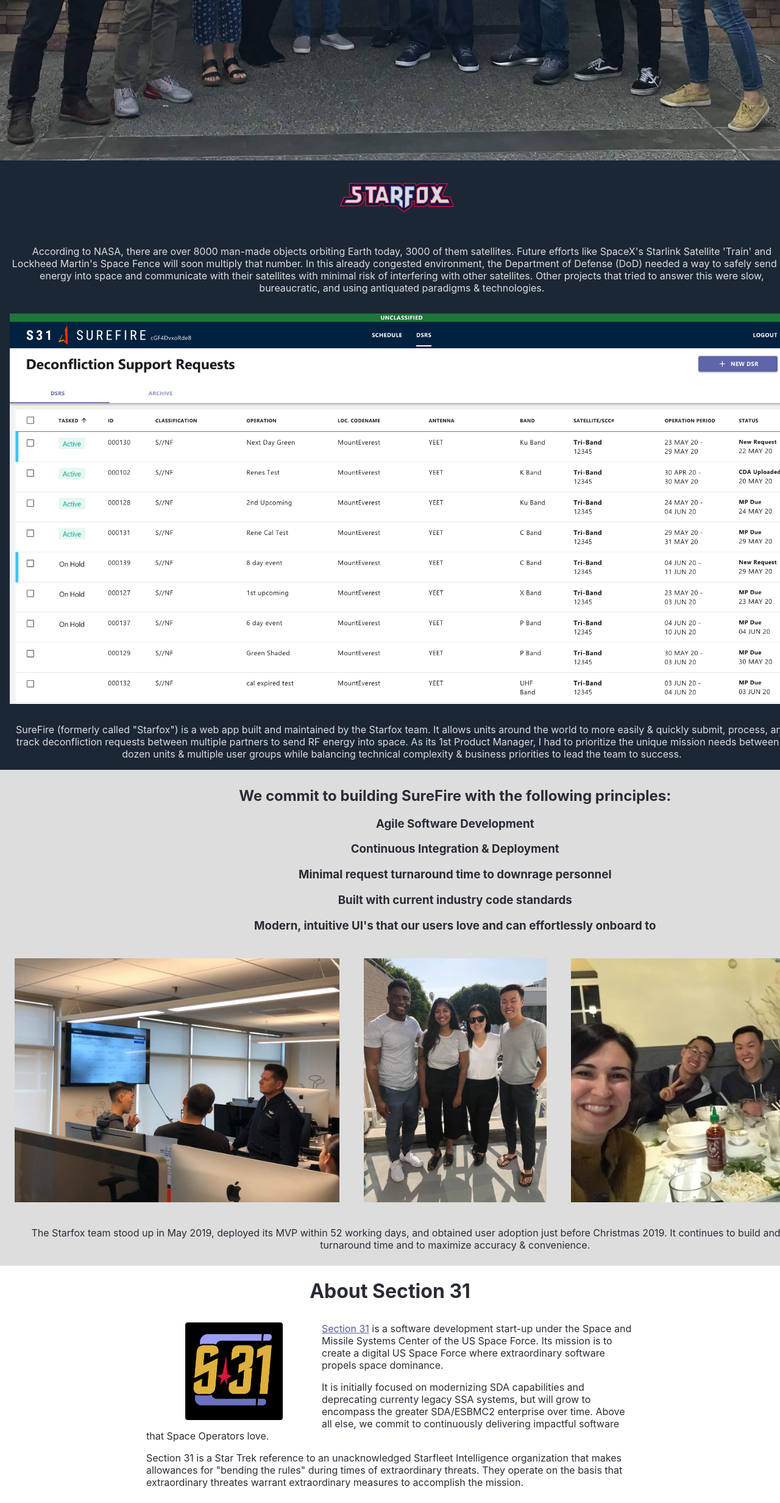
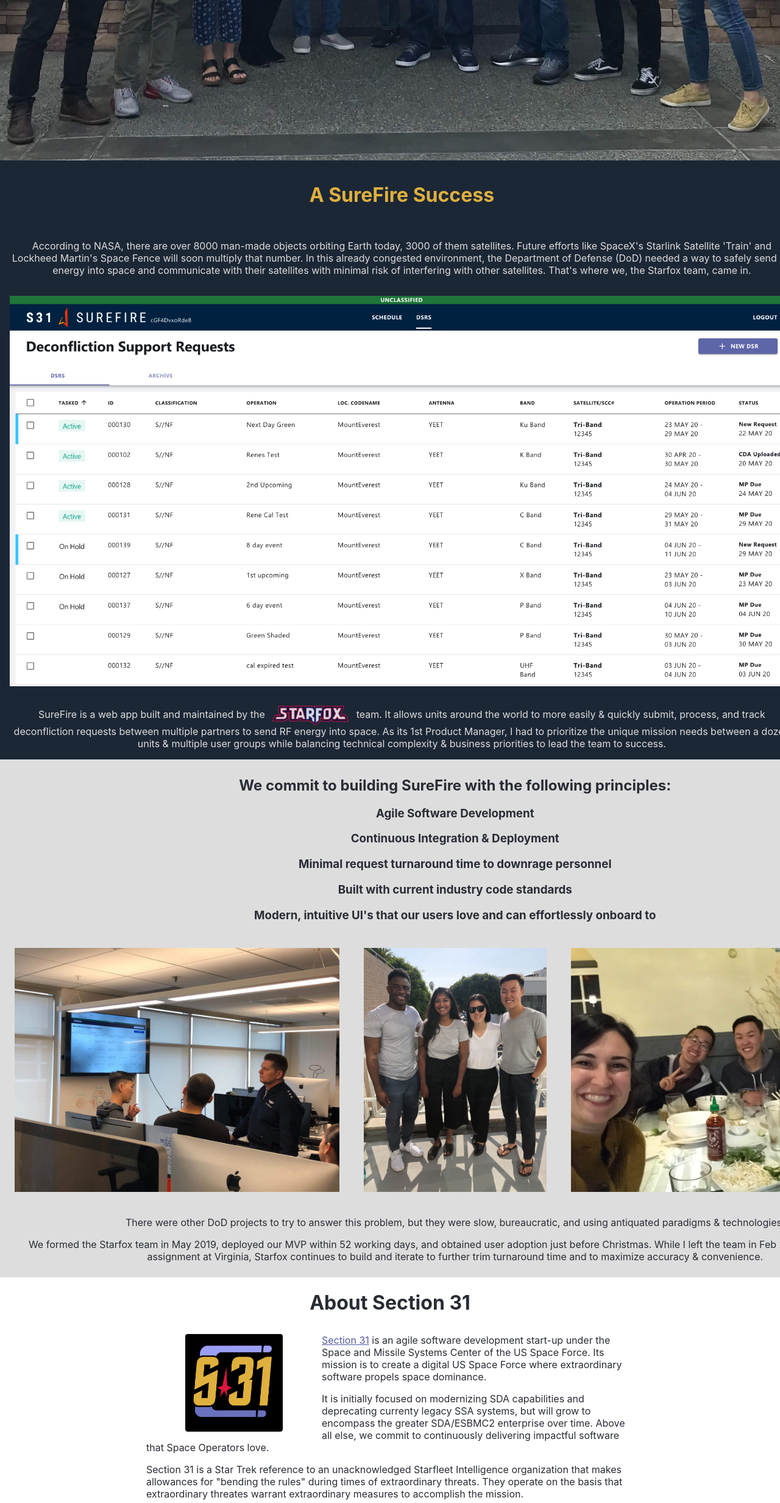
Before and after one commit to choochiutrainz/old-personal-website, a React (Create React App) app: page /section-31 in a window 1280 px wide. Shown: the part 697-3161 px from the top of the page at 61% size. Built offline with nearby package versions, Linux system fonts and the light colour scheme; a web font is replaced by a local one.

Commit message:
Changing a few things to be more fun/nerdy/trolly

```diff
--- a/src/App.css
+++ b/src/App.css
@@ -102,6 +102,12 @@
   height: 3rem;
   vertical-align: middle;
   margin-right: 1rem;
+}
+
+.wordmark {
+  height: 2rem;
+  vertical-align: middle;
+  margin: 0rem 0.5rem;
 }
 
 .leftGroup{
--- a/src/navBar.tsx
+++ b/src/navBar.tsx
@@ -140,20 +140,6 @@
     }
   }
 
-  const getPageVideo = () => {
-    switch (window.location.pathname) {
-      case "/rogue-squadron":
-        return
-
-      case "/diux":
-        return
-
-      default:
-        break
-    }
-
-  }
-
   return (
     <div className={`navBar headerContainer ${getHeaderBackground()}`}>
       <div className="header">
--- a/src/portfolio/diux.tsx
+++ b/src/portfolio/diux.tsx
@@ -11,7 +11,7 @@
     return <div className="body">
         <div className="overviewContainer">
             <h1 className="overviewHeader">The Lore</h1>
-            <p className="overviewSubHeader">A wounded person's of survival increase nearly threefold if he/she receive a blood transfusion within an hour of being injured. Unfortunately, blood supplies are typically so far that that it's unlikely to deliver the blood or evacuate that person in time, especially in combat zones or disaster locations. Then we thought, "what if we used drones?"</p>
+            <p className="overviewSubHeader">A wounded person's chances of survival increase nearly threefold if they receive a blood transfusion within an hour of being injured. Unfortunately, blood supplies are typically so far that that it's unlikely to deliver the blood or evacuate that person in time, especially in combat zones or disaster locations. Then we thought, "what if we used drones to do that?"</p>
             <img className="projectImage" src={ZiplineTeam} alt="Zipline Team" />
             <p className="projectText">Drones cost less to procure {'&'} maintain, put fewer lives at risk, and much more quickly deploy {'&'} deliver supplies to wherever needed. We had to add them to the toolbox. I helped with the project as a junior Product Manager to ideate adapting commercial technology to national defense applications, guide private companies through the Department of Defense's (DoD) complex acquisitions process, and mediate between companies {'&'} frontline personnel to balance mission needs {'&'} business priorities.</p>
         </div>
--- a/src/portfolio/section-31.tsx
+++ b/src/portfolio/section-31.tsx
@@ -10,10 +10,10 @@
 const Section31 = () => {
     return <div className="body">
         <div className="overviewContainer">
-            <h1 className="overviewHeader"><img className="iconImg" src={StarfoxLogo} alt="Starfox Wordmark" /></h1>
-            <p className="overviewSubHeader">According to NASA, there are over 8000 man-made objects orbiting Earth today, 3000 of them satellites. Future efforts like SpaceX's Starlink Satellite 'Train' and Lockheed Martin's Space Fence will soon multiply that number. In this already congested environment, the Department of Defense (DoD) needed a way to safely send RF energy into space and communicate with their satellites with minimal risk of interfering with other satellites. Other projects that tried to answer this were slow, bureaucratic, and using antiquated paradigms {'&'} technologies.</p>
+            <h1 className="overviewHeader">A SureFire Success</h1>
+            <p className="overviewSubHeader">According to NASA, there are over 8000 man-made objects orbiting Earth today, 3000 of them satellites. Future efforts like SpaceX's Starlink Satellite 'Train' and Lockheed Martin's Space Fence will soon multiply that number. In this already congested environment, the Department of Defense (DoD) needed a way to safely send RF energy into space and communicate with their satellites with minimal risk of interfering with other satellites. That's where we, the Starfox team, came in.</p>
             <img className="projectImage" src={SureFireHome} alt="SureFire Homepage" />
-            <p className="projectText">SureFire (formerly called "Starfox") is a web app built and maintained by the Starfox team. It allows units around the world to more easily {'&'} quickly submit, process, and track deconfliction requests between multiple partners to send RF energy into space. As its 1st Product Manager, I had to prioritize the unique mission needs between a dozen units {'&'} multiple user groups while balancing technical complexity {'&'} business priorities to lead the team to success.</p>
+            <p className="projectText">SureFire is a web app built and maintained by the <img className="wordmark" src={StarfoxLogo} alt="Starfox Wordmark" /> team. It allows units around the world to more easily {'&'} quickly submit, process, and track deconfliction requests between multiple partners to send RF energy into space. As its 1st Product Manager, I had to prioritize the unique mission needs between a dozen units {'&'} multiple user groups while balancing technical complexity {'&'} business priorities to lead the team to success.</p>
         </div>
         <div className="detailsContainer">
             <div className="detailsText">
@@ -28,12 +28,13 @@
             <img className="detailsImg1" src={starfoxTeam1} alt="Starfox PMs and Designers"></img>
             <img className="detailsImg2" src={starfoxTeam} alt="Starfox team"></img>
             <div className="endNotes">
-                <p>The Starfox team stood up in May 2019, deployed its MVP within 52 working days, and obtained user adoption just before Christmas 2019. It continues to build and iterate to further trim turnaround time and to maximize accuracy {'&'} convenience.</p>
+                <p>There were other DoD projects to try to answer this problem, but they were slow, bureaucratic, and using antiquated paradigms {'&'} technologies.</p>
+                <p>We formed the Starfox team in May 2019, deployed our MVP within 52 working days, and obtained user adoption just before Christmas. While I left the team in Feb 2020 for my next duty assignment at Virginia, Starfox continues to build and iterate to further trim turnaround time and to maximize accuracy {'&'} convenience.</p>
             </div>
         </div>
         <h1 className="onLightBg">About Section 31</h1>
         <div className="orgContainer">
-            <p><img className="orgLogo" src={S31Logo} alt="S31 logo" /><a className="darkTextLink" href="https://www.linkedin.com/company/section-thirty-one/">Section 31</a> is a software development start-up under the Space and Missile Systems Center of the US Space Force. Its mission is to create a digital US Space Force where extraordinary software propels space dominance.</p>
+            <p><img className="orgLogo" src={S31Logo} alt="S31 logo" /><a className="darkTextLink" href="https://www.linkedin.com/company/section-thirty-one/">Section 31</a> is an agile software development start-up under the Space and Missile Systems Center of the US Space Force. Its mission is to create a digital US Space Force where extraordinary software propels space dominance.</p>
             <p>It is initially focused on modernizing SDA capabilities and deprecating currenty legacy SSA systems, but will grow to encompass the greater SDA/ESBMC2 enterprise over time. Above all else, we commit to continuously delivering impactful software that Space Operators love.</p>
             <p>Section 31 is a Star Trek reference to an unacknowledged Starfleet Intelligence organization that makes allowances for "bending the rules" during times of extraordinary threats. They operate on the basis that extraordinary threates warrant extraordinary measures to accomplish the mission.</p>
         </div>
```
